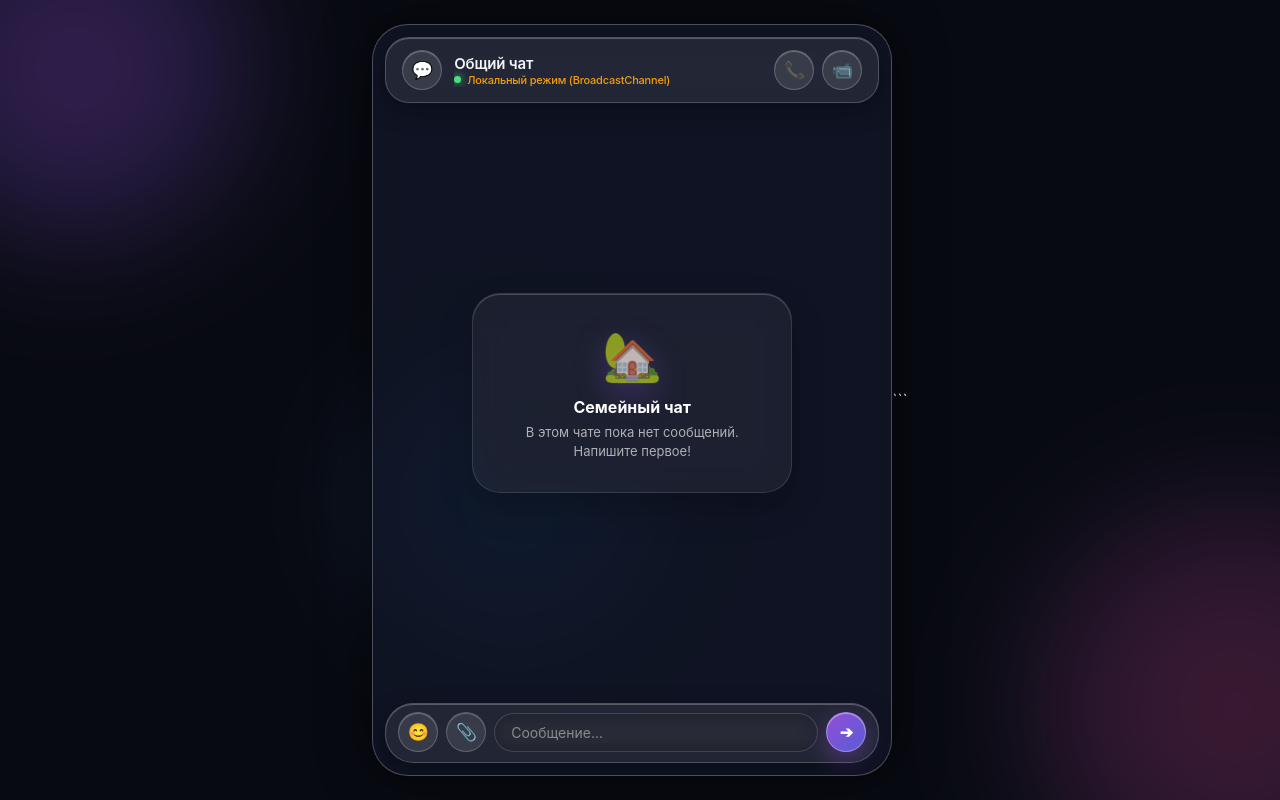
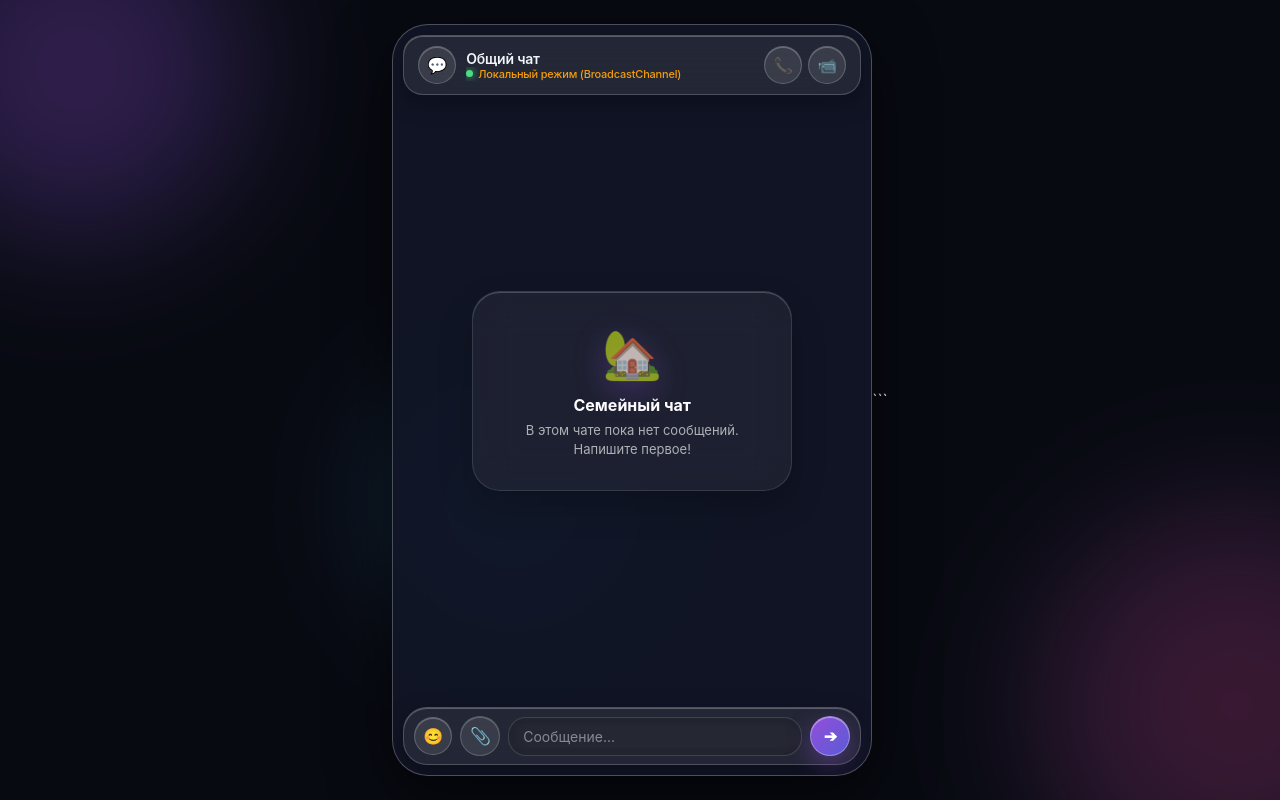
Before and after one commit to filosof883-glitch/family-chat, a website: page public/index.html in a window 1280 px wide. Both pictures are taken after typing "Sample" into the empty fields and a click on the button "Войти в семейный чат". Drawn offline with Linux system fonts and the light colour scheme.

Commit message:
Update index.html

```diff
--- a/public/index.html
+++ b/public/index.html
@@ -100,34 +100,36 @@
       100% { transform: translate3d(-25px, 35px, 0) scale(0.95) rotate(360deg); }
     }
 
-    /* App Container Glass Wrapper - FIXED BOUNDARIES & FLICKER */
+    /* App Container Glass Wrapper - FIXED BOUNDARIES & FULL MOBILE WIDTH */
     #app {
       width: 100%;
-      max-width: 520px;
+      max-width: 100%;
       height: 100%;
       height: 100dvh;
       display: flex;
       flex-direction: column;
       position: relative;
       z-index: 1;
-      background: rgba(18, 22, 38, 0.82);
+      background: rgba(18, 22, 38, 0.92);
       backdrop-filter: blur(20px) saturate(160%);
       -webkit-backdrop-filter: blur(20px) saturate(160%);
-      box-shadow: 0 0 50px rgba(0, 0, 0, 0.6);
-      border-left: 1px solid rgba(255, 255, 255, 0.15);
-      border-right: 1px solid rgba(255, 255, 255, 0.15);
+      box-shadow: none;
+      border: none;
       overflow: hidden;
       isolation: isolate;
       -webkit-backface-visibility: hidden;
       backface-visibility: hidden;
     }
 
-    @media (min-width: 540px) {
+    /* Centered card style ONLY for desktop screens */
+    @media (min-width: 768px) {
       #app {
+        max-width: 480px;
         height: 94vh;
         max-height: 900px;
         border-radius: 36px;
         border: 1px solid rgba(255, 255, 255, 0.25);
+        box-shadow: 0 20px 60px rgba(0, 0, 0, 0.6);
       }
     }
 
@@ -269,10 +271,10 @@
 
     /* FIXED HEADER WIDTH AND MARGINS */
     #header {
-      padding: 12px 16px;
-      margin: 12px 12px 0 12px;
-      width: calc(100% - 24px);
-      border-radius: 24px;
+      padding: 10px 14px;
+      margin: 10px 10px 0 10px;
+      width: calc(100% - 20px);
+      border-radius: 20px;
       background: rgba(255, 255, 255, 0.08);
       border: 1px solid rgba(255, 255, 255, 0.2);
       backdrop-filter: blur(20px);
@@ -288,16 +290,22 @@
     .header-info {
       display: flex;
       align-items: center;
-      gap: 12px;
+      gap: 10px;
       overflow: hidden;
+      min-width: 0;
     }
 
     #chat-title {
       font-weight: 600;
-      font-size: 15px;
+      font-size: 14px;
       display: flex;
       flex-direction: column;
       letter-spacing: -0.2px;
+      overflow: hidden;
+      min-width: 0;
+    }
+
+    #current-chat-name {
       overflow: hidden;
       white-space: nowrap;
       text-overflow: ellipsis;
@@ -309,7 +317,16 @@
       font-weight: 500;
       display: flex;
       align-items: center;
-      gap: 6px;
+      gap: 5px;
+      overflow: hidden;
+      white-space: nowrap;
+      text-overflow: ellipsis;
+    }
+
+    #chat-status-text {
+      overflow: hidden;
+      white-space: nowrap;
+      text-overflow: ellipsis;
     }
 
     .status-indicator-dot {
@@ -324,7 +341,7 @@
 
     .header-actions {
       display: flex;
-      gap: 8px;
+      gap: 6px;
       align-items: center;
       flex-shrink: 0;
     }
@@ -333,14 +350,14 @@
       background: rgba(255, 255, 255, 0.1);
       border: 1px solid rgba(255, 255, 255, 0.2);
       border-radius: 50%;
-      width: 40px;
-      height: 40px;
+      width: 38px;
+      height: 38px;
       display: flex;
       align-items: center;
       justify-content: center;
       color: white;
       cursor: pointer;
-      font-size: 17px;
+      font-size: 16px;
       transition: transform 0.2s ease, background 0.2s ease;
       box-shadow: inset 0 1px 0 rgba(255, 255, 255, 0.25);
       flex-shrink: 0;
@@ -757,10 +774,10 @@
 
     /* FIXED INPUT AREA MARGINS AND WIDTH */
     #input-area {
-      padding: 8px 12px calc(10px + env(safe-area-inset-bottom)) 12px;
-      margin: 0 12px 12px 12px;
-      width: calc(100% - 24px);
-      border-radius: 28px;
+      padding: 8px 10px calc(8px + env(safe-area-inset-bottom)) 10px;
+      margin: 0 10px 10px 10px;
+      width: calc(100% - 20px);
+      border-radius: 24px;
       display: flex;
       gap: 8px;
       align-items: center;
@@ -774,10 +791,11 @@
 
     #message-input {
       flex: 1;
-      border-radius: 20px;
+      min-width: 0;
+      border-radius: 18px;
       margin-bottom: 0;
-      padding: 10px 16px;
-      background: rgba(0, 0, 0, 0.2);
+      padding: 10px 14px;
+      background: rgba(0, 0, 0, 0.25);
       border: 1px solid rgba(255, 255, 255, 0.15);
       font-size: 14px;
     }
```
